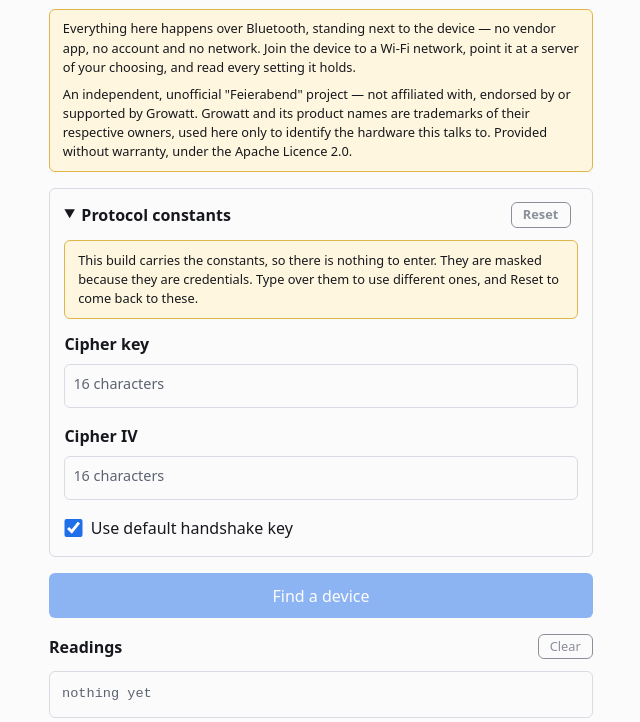
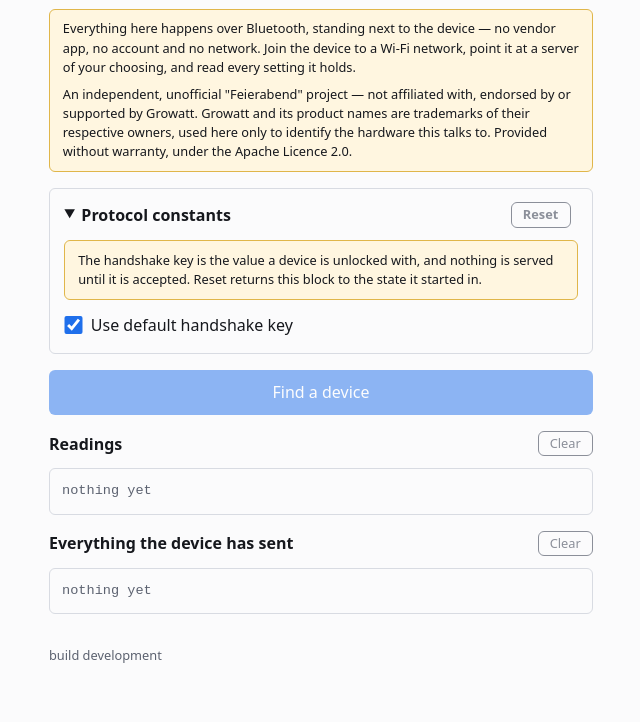
Before and after one commit to longsleep/heliobind, a website with bundled scripts: page index.html in a window 1280 px wide. Shown: the part 78-800 px from the top of the page, without its empty margins (319-959 px from the left). Built offline with nearby package versions, Linux system fonts and the light colour scheme.

Commit message:
Leave the cipher off the page when a build carries it
A masked field nobody has to fill in is a question about what is
behind the dots. Both cipher rows are removed outright instead, as a
pair, since half a cipher configures nothing. The values still reach
the app from the store, which falls back to what the build carries.

The note above them described the masking, so it now describes what
is left on screen. The handler that cleared a masked field on the
first keystroke goes with the mask it existed to protect.

```diff
--- a/index.html
+++ b/index.html
@@ -159,15 +159,20 @@
           </p>
 
           <!--
-            Shown instead when the build carries them. Masked rather than displayed because a value already
-            inside the build gains nothing from being on screen, and a screen is read by whoever is standing
-            near it.
+            Shown instead when the cipher rows are not there to fill in. It describes what is left rather
+            than what was removed: a note explaining an absent field only draws attention to it.
           -->
           <p class="note" id="secrets-supplied" hidden>
-            This build carries the constants, so there is nothing to enter. They are masked because they are
-            credentials. Type over them to use different ones, and Reset to come back to these.
+            The handshake key is the value a device is unlocked with, and nothing is served until it is
+            accepted. Reset returns this block to the state it started in.
           </p>
 
+          <!--
+            Both rows are removed outright in a build that carries the cipher, rather than shown filled or
+            masked. A field nobody has to touch is a question about where its contents came from, and the
+            answer is of no use to somebody who only wants to configure their device.
+          -->
+          <div id="cipher-key-row">
             <label for="cipher-key">Cipher key</label>
             <input
               id="cipher-key"
@@ -177,7 +182,9 @@
               maxlength="16"
               placeholder="16 characters"
             >
+          </div>
 
+          <div id="cipher-iv-row">
             <label for="cipher-iv">Cipher IV</label>
             <input
               id="cipher-iv"
@@ -187,6 +194,7 @@
               maxlength="16"
               placeholder="16 characters"
             >
+          </div>
 
           <!--
             Shown only when the build carries a handshake key. What a device is greeted with is a property
--- a/src/settings.ts
+++ b/src/settings.ts
@@ -99,9 +99,15 @@ export function adoptSupplied(values: Partial<Secrets>): void {
   };
 }
 
-/** Whether this build was given the constants. */
-export function shippedWithConstants(): boolean {
-  return shipped("cipherKey") && shipped("cipherIv") && shipped("bindKey");
+/**
+ * Whether the cipher pair is the build's own, so neither field need be shown.
+ *
+ * The pair rather than all three: the handshake key is a property of the device in front of somebody and
+ * stays on screen either way, while a cipher a build already holds is never something a person has to
+ * think about. Both halves of the pair together, because one without the other configures nothing.
+ */
+export function shippedCipher(): boolean {
+  return shipped("cipherKey") && shipped("cipherIv");
 }
 
 /** Whether something in the store is standing in for whatever the build carried. */
--- a/src/ui/app.ts
+++ b/src/ui/app.ts
@@ -32,7 +32,6 @@ import {
 import { accepted } from "../protocol/response.ts";
 import {
   adoptSupplied,
-  type Field,
   forget,
   load,
   mayOfferInstall,
@@ -40,7 +39,7 @@ import {
   save,
   shipped,
   shippedBindKey,
-  shippedWithConstants,
+  shippedCipher,
   useShippedBindKey,
   usingShippedBindKey,
 } from "../settings.ts";
@@ -667,21 +666,15 @@ function wireSecrets(): void {
   const ownKey = (): void => {
     dom.keyOwn.hidden = shipped("bindKey") && dom.keyBuiltin.checked;
   };
-  /**
-   * The fields still showing what the build carries, rather than something somebody typed.
-   *
-   * Tracked here rather than asked of the store, because the store only learns of a new value when the
-   * field is committed — and the moment that matters is the keystroke before that.
-   */
-  const untouched = new Set<Field>();
-
   const applyMode = (): void => {
-    // Masked, not hidden: a value the build already carries is not a secret from the person holding the
-    // phone, and typing over it must stay possible. It is a secret from whoever else can see the screen.
-    dom.cipherKey.type = shipped("cipherKey") ? "password" : "text";
-    dom.cipherIv.type = shipped("cipherIv") ? "password" : "text";
-    dom.secretsSupplied.hidden = !shippedWithConstants();
-    dom.secretsAbsent.hidden = shippedWithConstants();
+    // Gone, not masked. A build that carries the cipher never needs either value touched, and a masked
+    // field that nobody has to fill in is an invitation to ask what is behind the dots. Both rows go
+    // together or neither does, because half a cipher configures nothing.
+    const cipher = shippedCipher();
+    dom.cipherKeyRow.hidden = cipher;
+    dom.cipherIvRow.hidden = cipher;
+    dom.secretsSupplied.hidden = !cipher;
+    dom.secretsAbsent.hidden = cipher;
 
     // The handshake key is a choice rather than a masked field, because it is the one constant that is
     // per-device: a build cannot know that the key it carries is the right one for the device in front of
@@ -689,11 +682,6 @@ function wireSecrets(): void {
     dom.keyBuiltinRow.hidden = !shipped("bindKey");
     dom.keyBuiltin.checked = usingShippedBindKey();
     ownKey();
-
-    untouched.clear();
-    for (const field of ["cipherKey", "cipherIv"] as const) {
-      if (shipped(field)) untouched.add(field);
-    }
   };
   applyMode();
 
@@ -715,23 +703,6 @@ function wireSecrets(): void {
   };
 
   const remember = (field: "cipherKey" | "cipherIv" | "bindKey", input: HTMLInputElement): void => {
-    /*
-     * Typing over a value the build carries starts from nothing, and stops masking it.
-     *
-     * `beforeinput` rather than `input`, because it arrives while the field still holds the old value: the
-     * keystroke then lands in an empty field instead of being appended to a value that would become
-     * readable the moment the mask came off. The mask exists so the constant cannot be read off a screen,
-     * and revealing it in the act of replacing it would undo exactly that.
-     *
-     * Only the two masked fields have anything to hide this way, which `untouched` already accounts for.
-     */
-    input.addEventListener("beforeinput", () => {
-      if (!untouched.has(field)) return;
-      untouched.delete(field);
-      input.value = "";
-      input.type = "text";
-    });
-
     input.addEventListener("input", () => {
       if (field !== "bindKey") applyCipher();
       refreshConnect();
--- a/src/ui/view.ts
+++ b/src/ui/view.ts
@@ -22,7 +22,9 @@ export const dom = {
   secretsAbsent: el("secrets-absent"),
   secretsSupplied: el("secrets-supplied"),
   cipherKey: el<HTMLInputElement>("cipher-key"),
+  cipherKeyRow: el("cipher-key-row"),
   cipherIv: el<HTMLInputElement>("cipher-iv"),
+  cipherIvRow: el("cipher-iv-row"),
   keyBuiltinRow: el("key-builtin-row"),
   keyBuiltin: el<HTMLInputElement>("key-builtin"),
   keyOwn: el("key-own"),
```
Also changed, not shown: src/settings.test.ts (+32 -1 lines). Lines whose indentation alone changed are shown as unchanged.
